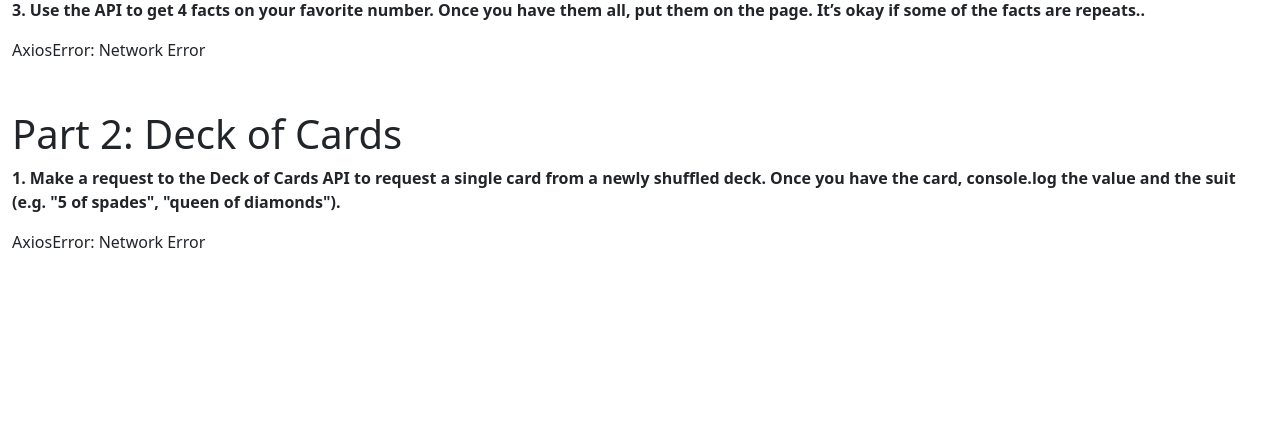
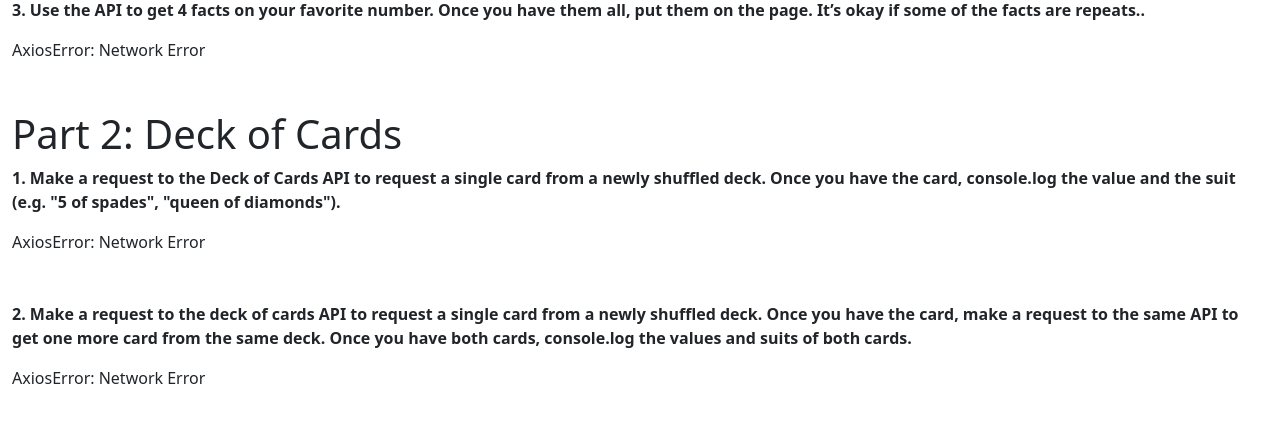
Before and after one commit to brianelizondo/JavaScriptPromises, a Flask app: page / in a window 1280 px wide. Shown: the part 330-753 px from the top of the page. Run offline with Flask 2, Linux system fonts and the light colour scheme.

Commit message:
Part 2: Deck of Cards => 2. Make a request to the deck of cards API to request a single card from a newly shuffled deck. Once you have the card, make a request to the same API to get one more card from the same deck. Once you have both cards, console.log the values and suits of both cards

```diff
--- a/static/app.js
+++ b/static/app.js
@@ -66,7 +66,27 @@ $(document).ready(function(){
         .catch(err => showResponse(div_show_2_1, err));
 
 
+    // 2. Figure out how to get data on multiple numbers in a single request.
+    // Make that request and when you get the data back, put all of the number facts on the page.
+    // Once you have both cards, console.log the values and suits of both cards
+    let div_show_2_2 = "part_2_2";
+    let pickCardsURL = "http://deckofcardsapi.com/api/deck/new/draw/?count=1";
+    let pickCardsPromise = axios.get(pickCardsURL);
 
+    pickCardsPromise
+        .then(resp_1 => {
+            let card_1_data = `${resp_1.data.cards[0].value} ${resp_1.data.cards[0].suit}`;
+            showResponse(div_show_2_2, card_1_data);
+            console.log(card_1_data);
+            let deck_id = resp_1.data.deck_id;
+            return axios.get(`http://deckofcardsapi.com/api/deck/${deck_id}/draw/?count=1`);
+        })
+        .then(resp_2 => {
+            let card_2_data = `${resp_2.data.cards[0].value} ${resp_2.data.cards[0].suit}`;
+            showResponse(div_show_2_2, card_2_data);
+            console.log(card_2_data);
+        })
+        .catch(err => showResponse(div_show_2_2, err));
 
 
 
--- a/templates/index.html
+++ b/templates/index.html
@@ -28,6 +28,9 @@
     <h1 class="mt-2">Part 2: Deck of Cards</h1>
     <p class="fw-bold">1. Make a request to the Deck of Cards API to request a single card from a newly shuffled deck. Once you have the card, console.log the value and the suit (e.g. "5 of spades", "queen of diamonds").</p>
     <div class="mb-5" id="part_2_1"></div>
+
+    <p class="fw-bold">2. Make a request to the deck of cards API to request a single card from a newly shuffled deck. Once you have the card, make a request to the same API to get one more card from the same deck. Once you have both cards, console.log the values and suits of both cards.</p>
+    <div class="mb-5" id="part_2_2"></div>
 </div>
 </body>
 </html>
```
